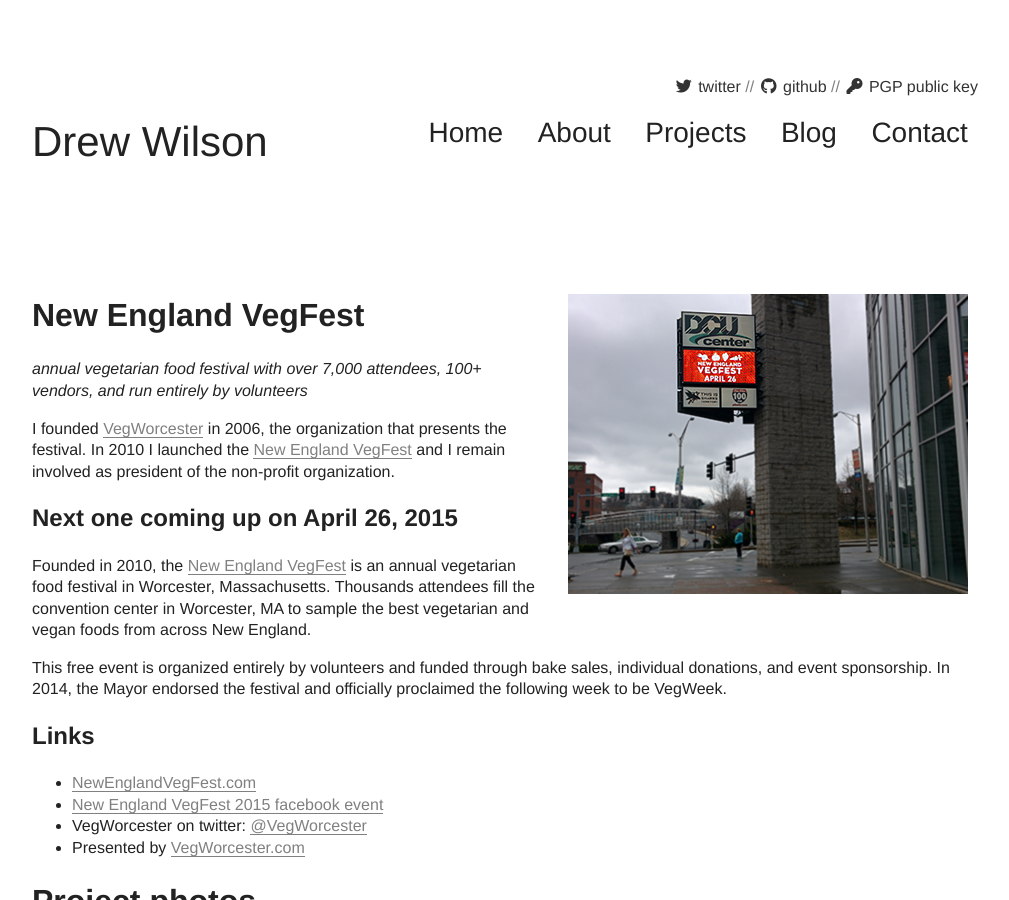
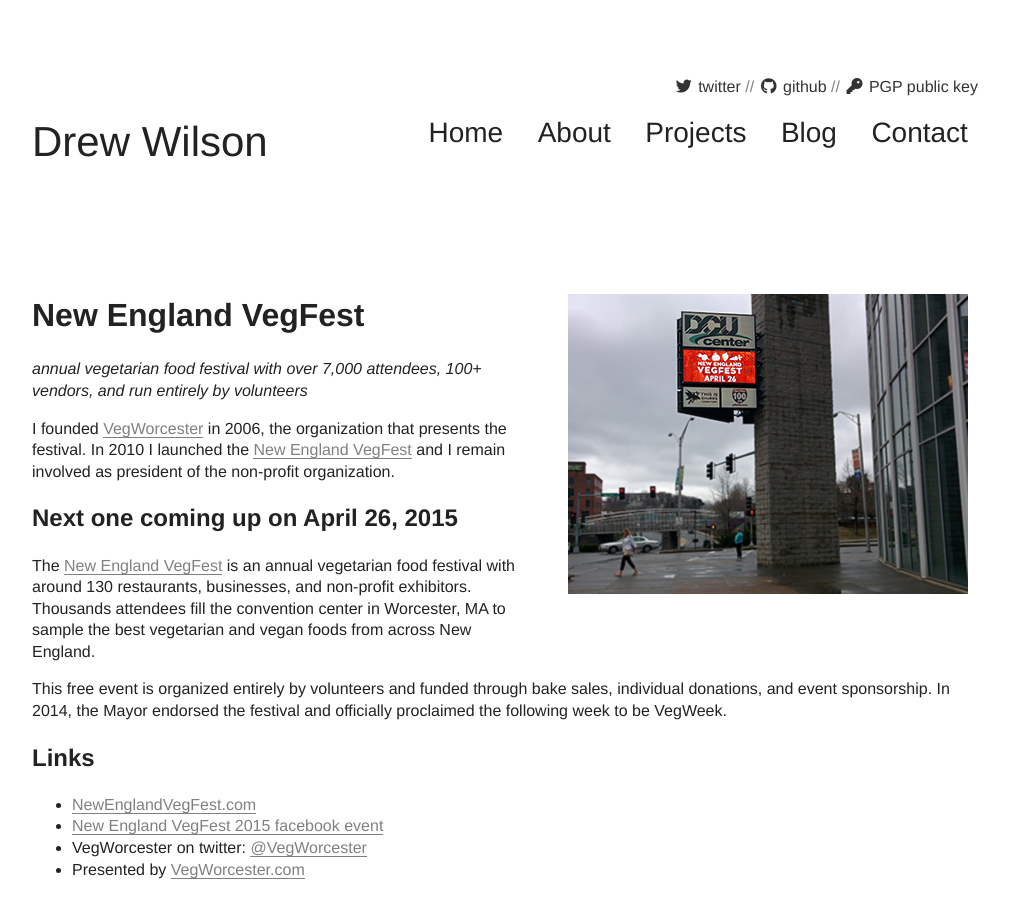
Before and after one commit to drewrwilson/drewrwilson.github.io, a Jekyll site: the page built from _posts/projects/2015-01-01-new-england-vegfest.md, in a window 1280 px wide and 900 px high. Shown: the whole window, without its empty margins (140-1149 px from the left). Built offline with Jekyll 4.4.1, drawn with Linux system fonts in a browser that asks for light colours; nearby versions of some CDN libraries; library files that are not in the unit come from our copies.

Commit message:
text adjustment

```diff
--- a/_posts/projects/2015-01-01-new-england-vegfest.md
+++ b/_posts/projects/2015-01-01-new-england-vegfest.md
@@ -25,7 +25,7 @@
 
 ## Next one coming up on April 26, 2015
 
-Founded in 2010, the [New England VegFest](https://NewEnglandVegFest.com) is an annual vegetarian food festival in Worcester, Massachusetts. Thousands attendees fill the convention center in Worcester, MA to sample the best vegetarian and vegan foods from across New England.
+The [New England VegFest](https://NewEnglandVegFest.com) is an annual vegetarian food festival with around 130 restaurants, businesses, and non-profit exhibitors. Thousands attendees fill the convention center in Worcester, MA to sample the best vegetarian and vegan foods from across New England.
 
 This free event is organized entirely by volunteers and funded through bake sales, individual donations, and event sponsorship. In 2014, the Mayor endorsed the festival and officially proclaimed the following week to be VegWeek.
 
```
